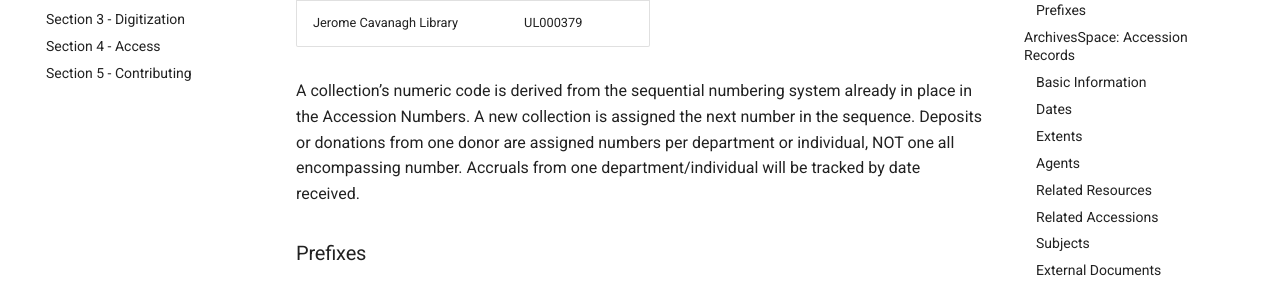
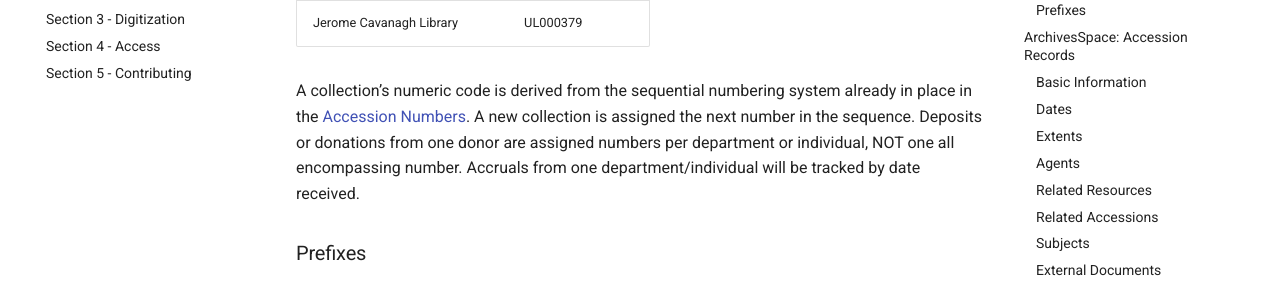
Before and after one commit to WSUReuther/SuperManual, an MkDocs documentation site: the page built from docs/01_accessioning.md, in a window 1280 px wide and 900 px high, scrolled down 5206 px. Shown: the part 179-461 px from the top of the window. Built offline with MkDocs 1.6.1 and Material for MkDocs 9.7.7, drawn with Linux system fonts in a browser that asks for light colours; part of the change alters nothing that is shown.

```diff
--- a/docs/01_accessioning.md
+++ b/docs/01_accessioning.md
@@ -129,7 +129,7 @@ For example:
 | Jerome Cavanagh Photographs | UAV000379 |
 | Jerome Cavanagh Library | UL000379 |
 
-A collection’s numeric code is derived from the sequential numbering system already in place in the Accession Numbers. A new collection is assigned the next number in the sequence. Deposits or donations from one donor are assigned numbers per department or individual, NOT one all encompassing number. Accruals from one department/individual will be tracked by date received.
+A collection’s numeric code is derived from the sequential numbering system already in place in the [Accession Numbers](https://waynestateprod.sharepoint.com/:x:/r/sites/Libraries/Reuther/Documents/Collections/Acquisitions_Accessions/Accession_numbers.xlsx?d=wd0f64af0ad7640d8a428a1039d0448d8&csf=1&web=1&e=agLa9o). A new collection is assigned the next number in the sequence. Deposits or donations from one donor are assigned numbers per department or individual, NOT one all encompassing number. Accruals from one department/individual will be tracked by date received.
 
 ### Prefixes
 
```
